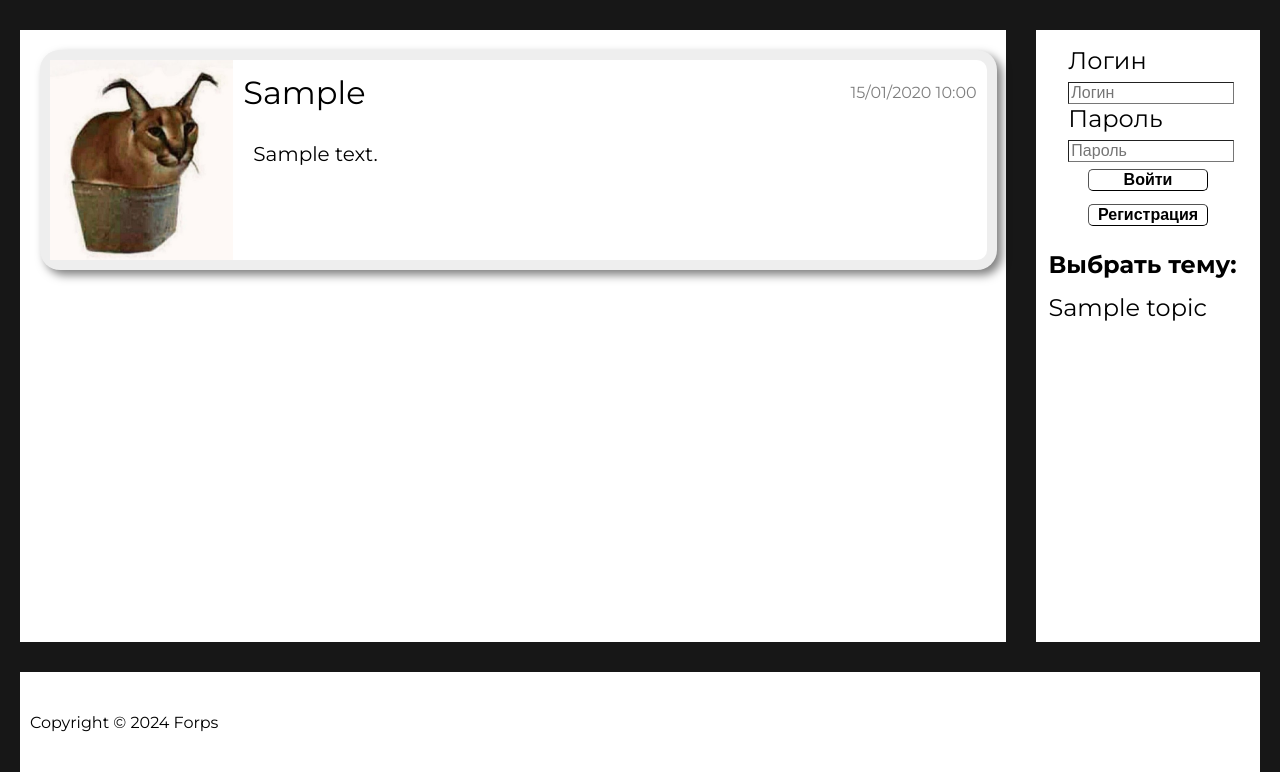
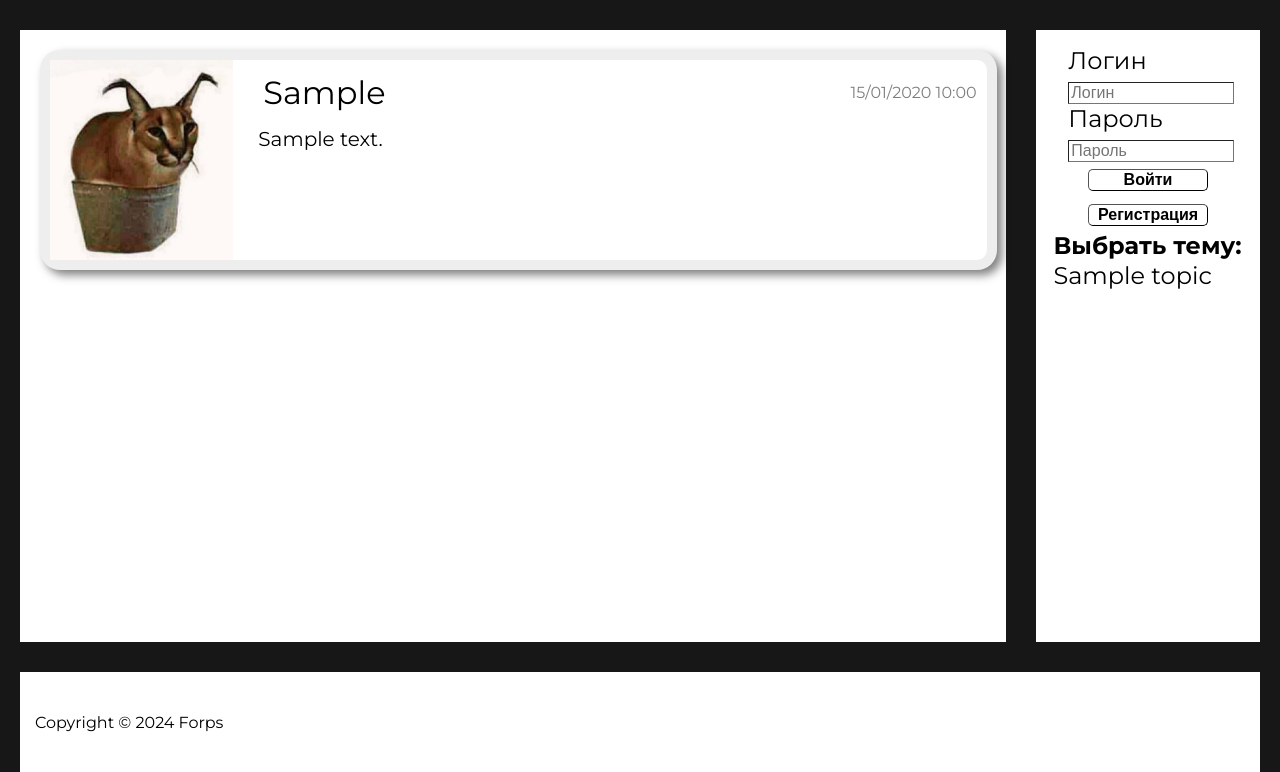
Before and after one commit to DanVoron/pythonProject, a Django app: page / in a window 1280 px wide. Shown: the part 240-1012 px from the top of the page. Run offline with Django 5.2, Linux system fonts and the light colour scheme; tables that the repository leaves empty hold one stand-in row (values such as "Sample post"); some web fonts are replaced.

Commit message:
UI UPDATE!*!*!*!*

```diff
--- a/mydjangoproject/static/css/index.css
+++ b/mydjangoproject/static/css/index.css
@@ -25,9 +25,10 @@ p{
     overflow: hidden;
     white-space:pre-line;
     text-overflow: ellipsis;
+    margin: 5px;
 }
 .PostText{
-    height: 80%;
+    height: 82%;
     text-indent: 10px;
 }
 .overflow-ellipsis {
@@ -200,6 +201,15 @@ main{
     width: 25%;
     height: 100%;
 }
+.PostName{
+    margin-left: 20px;
+    max-width: 900px;
+    max-height: 50px;
+    text-overflow: ellipsis;
+    text-overflow: none;
+    white-space: nowrap;
+    overflow:hidden;
+}
 .NewsContainer{
     background-color: #ffffff;
     width: 95%;
@@ -208,7 +218,8 @@ main{
 }
 
 .archons{
-    margin-bottom: 3%;
+    margin-top: 3%;
+    margin-left: 5px;
 }
 
 .NewsThemesContainer{
@@ -264,6 +275,10 @@ main{
     background-color: rgba(0,0,0,0.5);
     align-items: center;
     justify-content: center;
+}
+.postss{
+    display: flex;
+    flex-direction: column-reverse;
 }
 .regMenu{
     display: flex;
--- a/mydjangoproject/templates/blog/post_edit.html
+++ b/mydjangoproject/templates/blog/post_edit.html
@@ -45,8 +45,6 @@
             <textarea  class="comment" >{{ post_content }}</textarea>
             <div class="buttContainers">
                 <select name="pets" id="themes-select">
-                    <option value="">{{ post_topic }}</option>
-                    <option value="" disabled selected>Выберите тему</option>
                     {%for i in topics%}
                     <option class="archons"> {{i.name}}</option>
                     {%endfor%}
--- a/mydjangoproject/templates/index.html
+++ b/mydjangoproject/templates/index.html
@@ -42,12 +42,13 @@
                 <p >Добро пожаловать, Админ!</p>
             </div>
             {% endif %}
+           <div class="postss">
             {% for i in data %}
             <div class="Posts">
                 <a class="AMOGUS" href="{% url 'post_list' i.pk %}"><img id="News" src="{% static 'img\BUCKET.jpg' %}" alt="NewsPhoto"></a>
                 <div class="NewsTextContaienr">
                     <div class="WhiteCubeGlav">
-                        <a href="{% url 'post_list' i.pk %}">{{i.head}}</a>
+                        <a class="PostName" href="{% url 'post_list' i.pk %}">{{i.head}}</a>
                         <div class="PostAddButtsContainer">
                             {% if role_id == 2 %}
                             <button class="PostButts" onclick="location.href='{% url 'post_edit' i.pk %}'"> <img class="PostButtsPhotos" src="{% static 'img/ediit.svg' %}" alt="edit"></button>
@@ -61,6 +62,7 @@
                 </div>
             </div>
             {% endfor %}
+           </div>
         </div>
         <div class="NewsThemesContainer">
             {% if role_id is None %}
```
